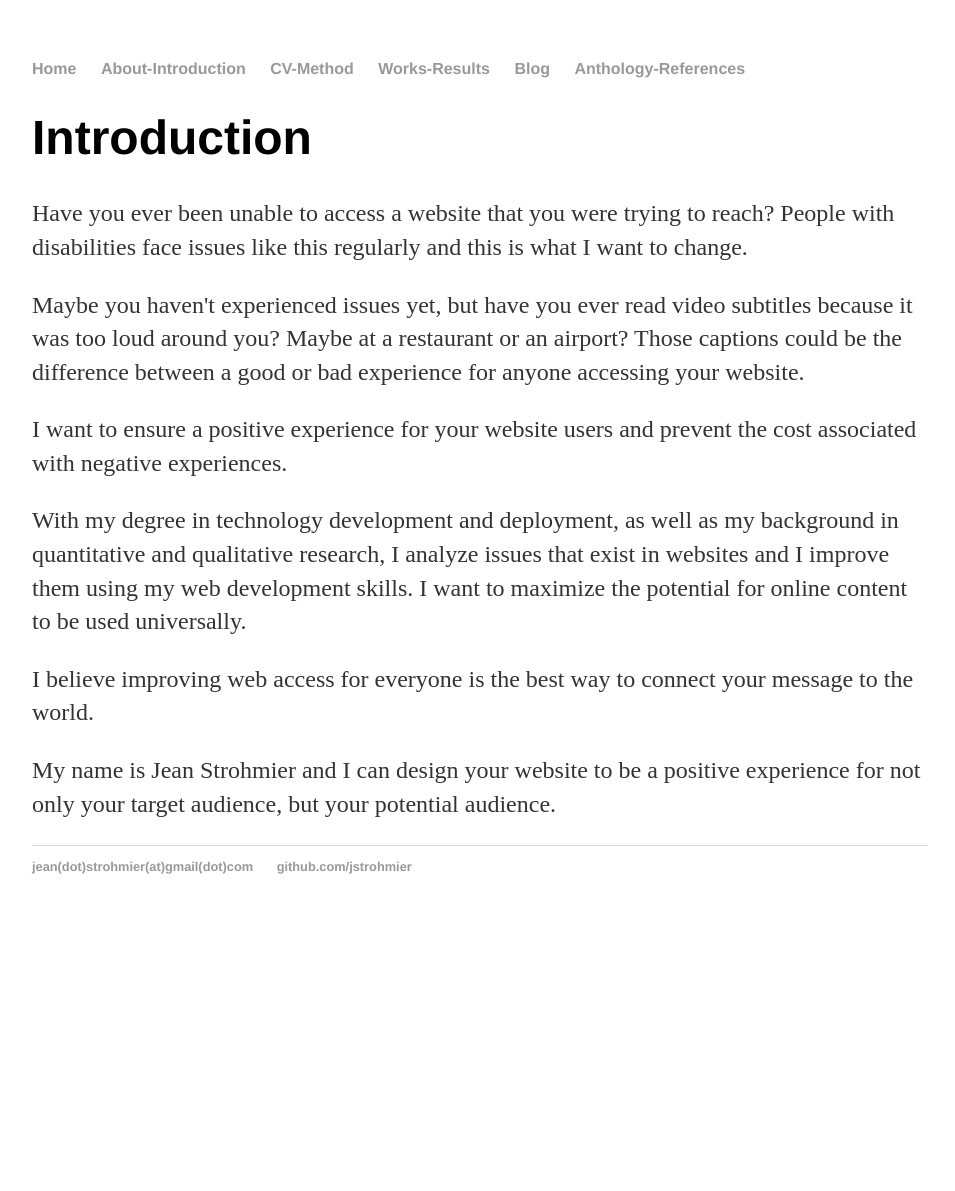
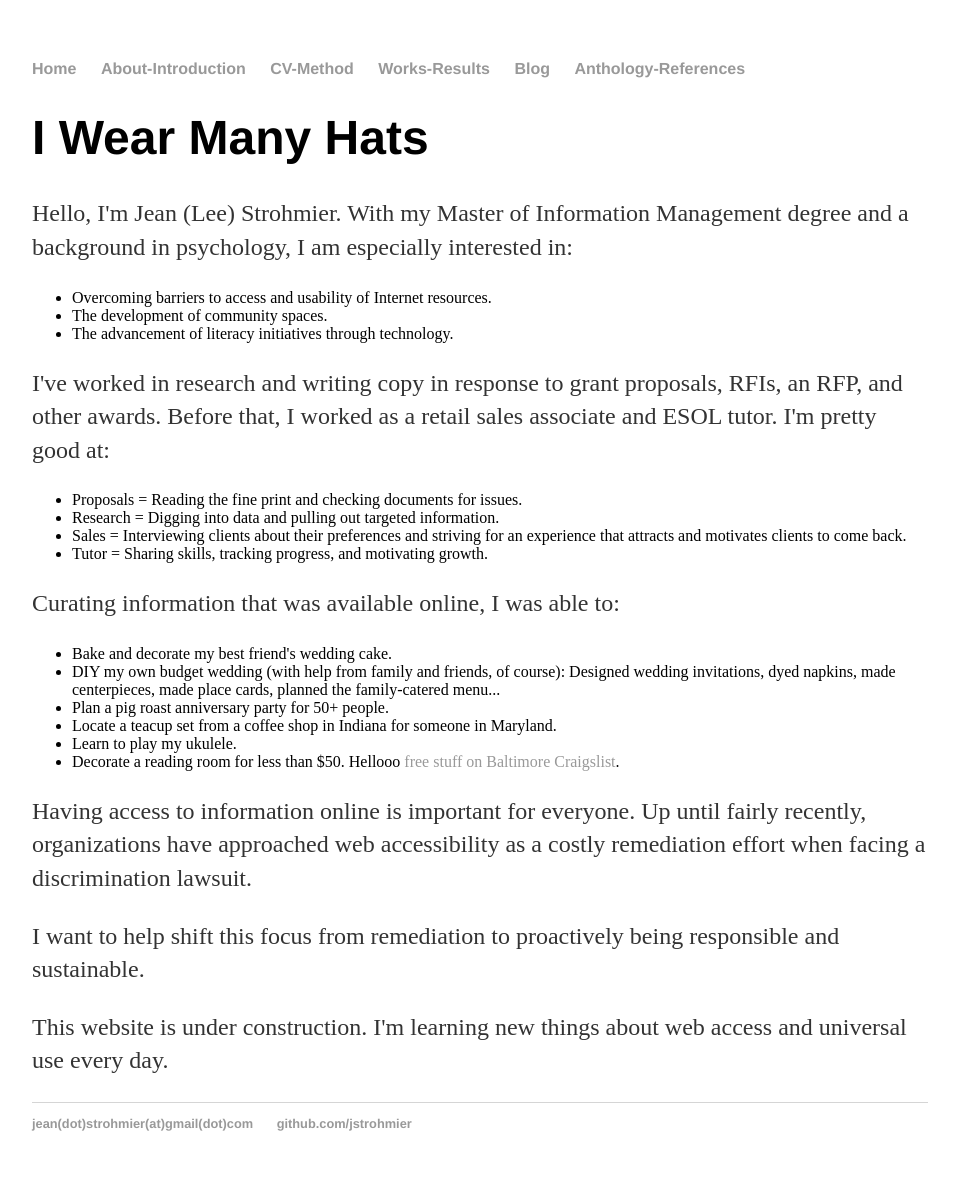
Before and after one commit to JStrohmier/jstrohmier.github.io, a Jekyll site: the page built from about/index.html, in a window 1280 px wide. Shown: the whole page, without its empty margins (160-1115 px from the left). Built offline with Jekyll 4.4.1, drawn with Linux system fonts in a browser that asks for light colours; before the commit the page ends 934 px from its top, so only the background shows below that.

Commit message:
Update index.html

```diff
--- a/about/index.html
+++ b/about/index.html
@@ -2,12 +2,32 @@
 layout: default
 title: Jean Strohmier | A little more about me.
 ---
+
 <div class="blurb">
-	<h1>Introduction</h1>
-  <p>Have you ever been unable to access a website that you were trying to reach? People with disabilities face issues like this regularly and this is what I want to change.</p>
-  <p>Maybe you haven't experienced issues yet, but have you ever read video subtitles because it was too loud around you? Maybe at a restaurant or an airport? Those captions could be the difference between a good or bad experience for anyone accessing your website.</p>
-  <p>I want to ensure a positive experience for your website users and prevent the cost associated with negative experiences.</p>
-  <p>With my degree in technology development and deployment, as well as my background in quantitative and qualitative research, I analyze issues that exist in websites and I improve them using my web development skills. I want to maximize the potential for online content to be used universally.</p>
-  <p>I believe improving web access for everyone is the best way to connect your message to the world.</p>
-  <p>My name is Jean Strohmier and I can design your website to be a positive experience for not only your target audience, but your potential audience. </p>
+	<h1>I Wear Many Hats</h1>
+	<p>Hello, I'm Jean (Lee) Strohmier. With my Master of Information Management degree and a background in psychology, I am especially interested in:</p>
+	<ul>
+		<li>Overcoming barriers to access and usability of Internet resources.</li>
+		<li>The development of community spaces.</li>
+		<li>The advancement of literacy initiatives through technology.</li>
+	</ul>
+	<p>I've worked in research and writing copy in response to grant proposals, RFIs, an RFP, and other awards. Before that, I worked as a retail sales associate and ESOL tutor. I'm pretty good at:</p>
+	<ul>
+		<li>Proposals = Reading the fine print and checking documents for issues.</li>
+		<li>Research = Digging into data and pulling out targeted information.</li>
+		<li>Sales = Interviewing clients about their preferences and striving for an experience that attracts and motivates clients to come back.</li>
+		<li>Tutor = Sharing skills, tracking progress, and motivating growth.</li>
+	</ul>
+	<p>Curating information that was available online, I was able to:</p>
+	<ul>
+		<li>Bake and decorate my best friend's wedding cake.</li>
+		<li>DIY my own budget wedding (with help from family and friends, of course): Designed wedding invitations, dyed napkins, made centerpieces, made place cards, planned the family-catered menu...</li>
+		<li>Plan a pig roast anniversary party for 50+ people.</li>
+		<li>Locate a teacup set from a coffee shop in Indiana for someone in Maryland.</li>
+		<li>Learn to play my ukulele.</li>
+		<li>Decorate a reading room for less than $50. Hellooo <a href="https://baltimore.craigslist.org/search/zip">free stuff on Baltimore Craigslist</a>.</li>
+	</ul>
+	<p>Having access to information online is important for everyone. Up until fairly recently, organizations have approached web accessibility as a costly remediation effort when facing a discrimination lawsuit.</p>
+	<p>I want to help shift this focus from remediation to proactively being responsible and sustainable.</p>
+	<p>This website is under construction. I'm learning new things about web access and universal use every day.</p>
 </div><!-- /.blurb -->
```
